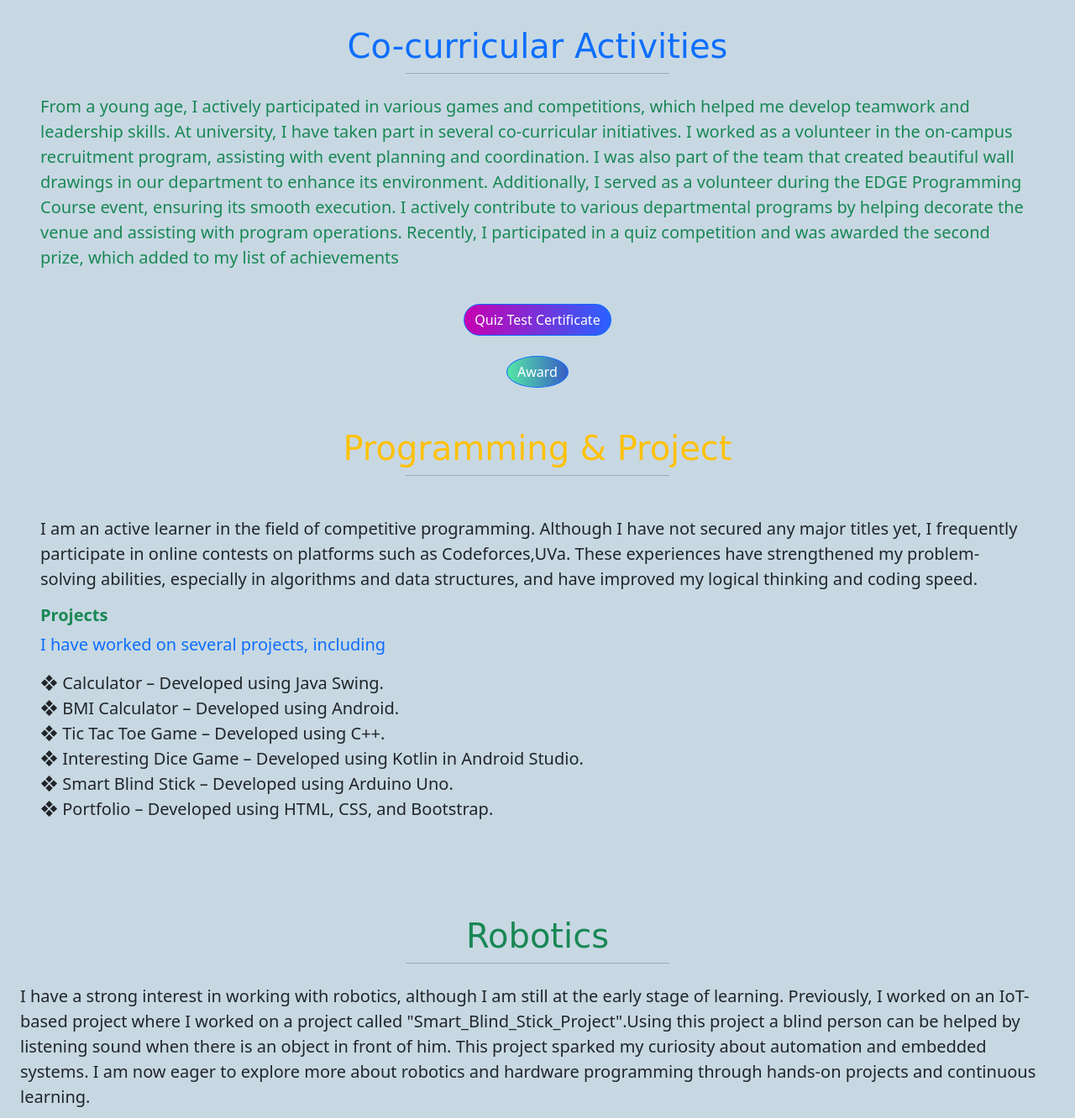
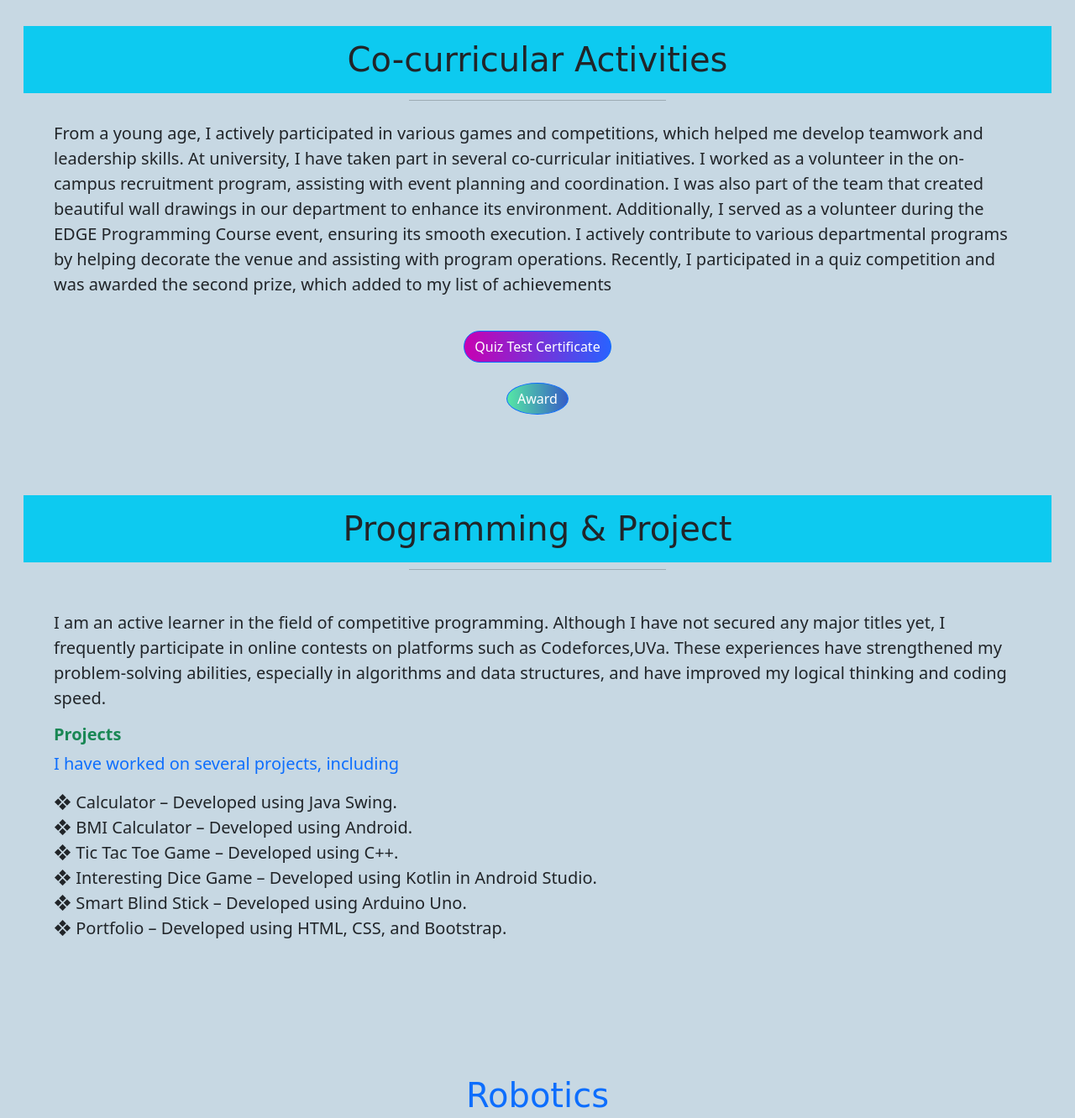
Before and after one commit to Bindu-IT-21003/Portfolio, a plain HTML site: page index.html in a window 1280 px wide. Shown: the part 3160-4492 px from the top of the page at 84% size. Drawn offline with nearby package versions, Linux system fonts and the light colour scheme; a web font is replaced by a local one.

Commit message:
Add files via upload

```diff
--- a/index.html
+++ b/index.html
@@ -412,7 +412,7 @@
       <div class="col-sm-6 px-3 pt-5">
         <div class="card">
           <div class="card-body">
-            <h5 class="card-title text-danger">Bachelor of Science(B.Sc)(Engg.) in ICT</h5>
+            <h5 class="card-title text-primary">Bachelor of Science(B.Sc)(Engg.) in ICT</h5>
             <p class="card-text"><strong class="text-success fs-6"> From:</strong>Department of Information and
               Communication Technology, Mawlana
               Bhashani Science and Technology University,Tangail</p>
@@ -427,7 +427,7 @@
       <div class="col-sm-6 px-3 pt-5 text-center">
         <div class="card">
           <div class="card-body">
-            <h5 class="card-title text-danger">Higher Secondary School Certificate(HSC), Science Group</h5>
+            <h5 class="card-title text-primary">Higher Secondary School Certificate(HSC), Science Group</h5>
             <p class="card-text"><strong class="text-success fs-6"> From:</strong>Cantonment Public School and College
               ,Momenshahi, Mymensingh </p>
             <p class="card-text"><strong class="text-success fs-6"> Passing Year:</strong> 2020 </p>
@@ -443,7 +443,7 @@
         style="width: 100%;">
         <div class="card">
           <div class="card-body">
-            <h5 class="card-title text-danger">Secondary School Certificate(SSC),</h5>
+            <h5 class="card-title text-primary">Secondary School Certificate(SSC),</h5>
             <p class="card-text"><strong class="text-success fs-6"> From:</strong>J J K M Girls High School and College
               ,Islampur </p>
             <p class="card-text"><strong class="text-success fs-6"> Passing Year:</strong> 2018 </p>
@@ -466,16 +466,15 @@
 
   <!-- ======= Co-curricular ======= -->
   </section>
-  <section  style="background-color: rgb(199, 216, 227);" class="about pt-5" id="Co-curricular">
-
+   <section class=" Co-curricular px-3 py-5" style="background-color:rgb(199, 216, 227);;" id=" Co-curricular">
     <div class="container-fluid">
       <div>
-        <h1 class="text-center text-primary" data-aos="zoom-in" data-aos-offset="100">Co-curricular Activities</h1>
+        <h1 class="text-center bg-info text-dark  py-3" data-aos="zoom-in" data-aos-offset="100">  Co-curricular Activities</h1>
       </div>
       <hr class="w-25 m-auto">
     </div>
 
-    <div class="text-success fs-5 py-4 px-5">
+    <div class="text-dark fs-5 py-4 px-5">
       <p>
         From a young age, I actively participated in various games and competitions, which helped me develop teamwork
         and leadership skills. At university, I have taken part in several co-curricular initiatives. I worked as a
@@ -497,16 +496,16 @@
 
   <!-- ======= Competitive ======= -->
 
-  <section style="background-color: rgb(199, 216, 227);" class="about pt-5" id="Competitive">
-
+  </section>
+   <section class=" Co-curricular px-3 py-5" style="background-color:rgb(199, 216, 227);;" id=" competitive">
     <div class="container-fluid">
       <div>
-        <h1 class="text-center text-warning" data-aos="zoom-in" data-aos-offset="100">Programming & Project</h1>
+        <h1 class="text-center bg-info text-dark  py-3" data-aos="zoom-in" data-aos-offset="100"> Programming & Project</h1>
       </div>
       <hr class="w-25 m-auto">
     </div>
 
-    <div class="text-dark fs-5 py-5 px-5">
+    <div class="text-dark fs-5 py-5 px-5" style="padding: 30px;">
       <p>
         I am an active learner in the field of competitive programming. Although I have not secured any major titles
         yet, I frequently participate in online contests on platforms such as Codeforces,UVa. These experiences have
@@ -540,12 +539,12 @@
 
     <div class="container-fluid">
       <div>
-        <h1 class="text-center text-success" data-aos="zoom-in" data-aos-offset="100">Robotics</h1>
+        <h1 class="text-center text-primary" data-aos="zoom-in" data-aos-offset="100">Robotics</h1>
       </div>
       <hr class="w-25 m-auto">
     </div>
 
-    <div class="text-dark fs-5 p-4">
+    <div class="text-dark fs-5 p-5 px-5 py-5">
 
       <p>I have a strong interest in working with robotics, although I am still at the early stage of learning.
         Previously, I worked on an IoT-based project where I worked on a project called
```
